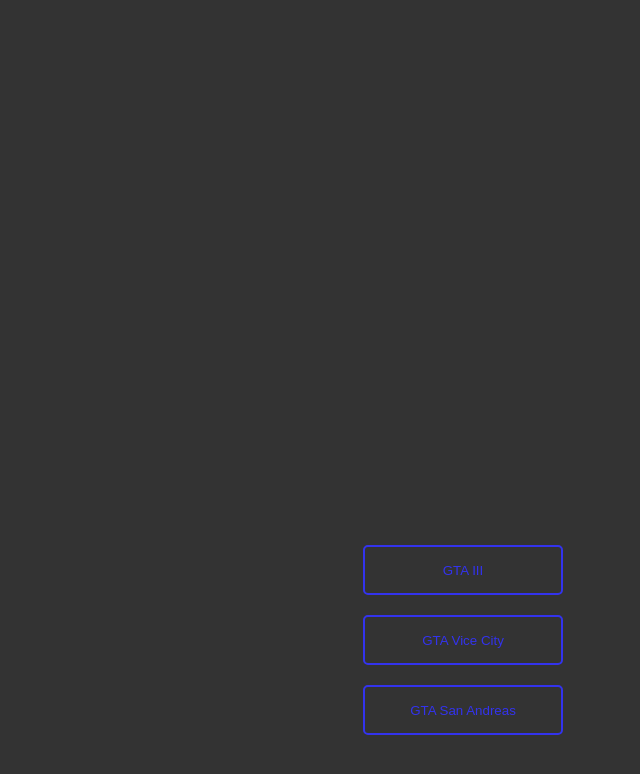
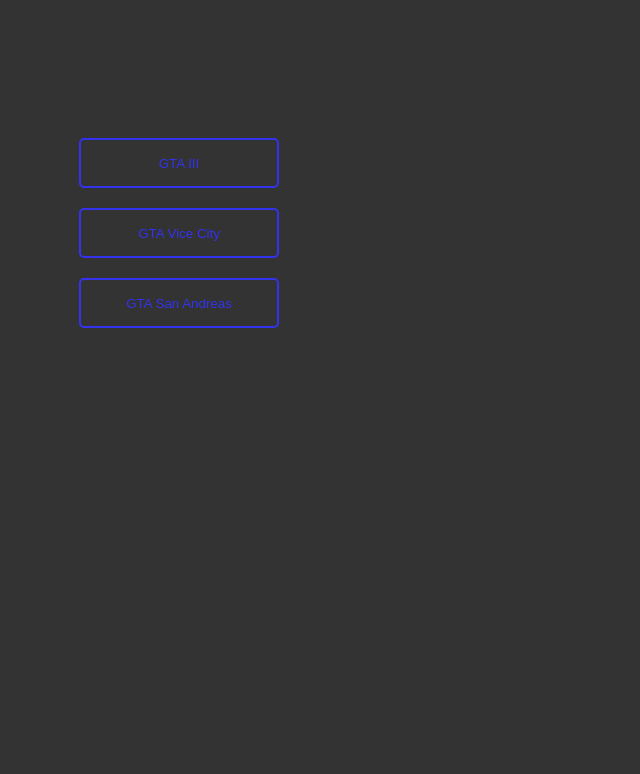
Before and after one commit to Daymortel/GTA-Trilogy-Cheats, a plain HTML site: page index.html in a window 1280 px wide. Shown: the top 774 px of the page, without its empty margins (187-827 px from the left). Drawn offline with Linux system fonts and the light colour scheme.

Commit message:
rectification des boutons home

```diff
--- a/public/css/style.css
+++ b/public/css/style.css
@@ -39,6 +39,5 @@ button:hover {
   display: flex;
   flex-direction: column;
   width: 200px;
-  margin: 50%;
-  transform: translate(-50%, -50%);
+  margin: 10% 20%;
 }
```
